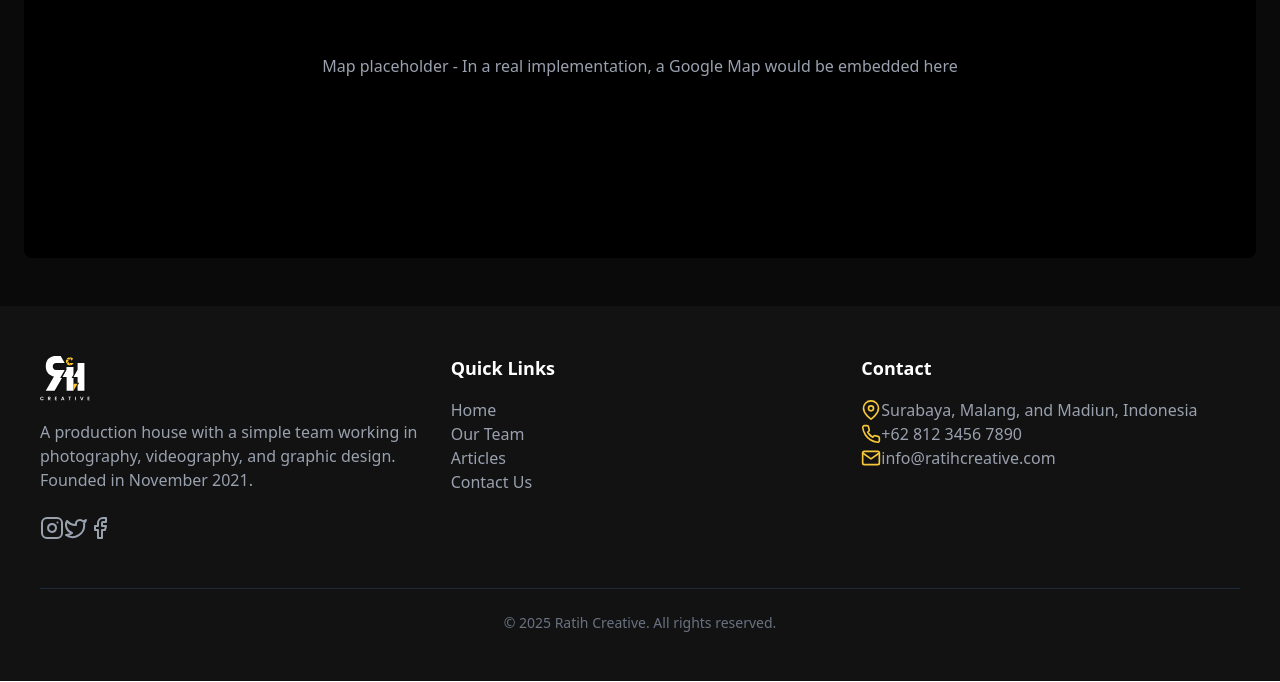
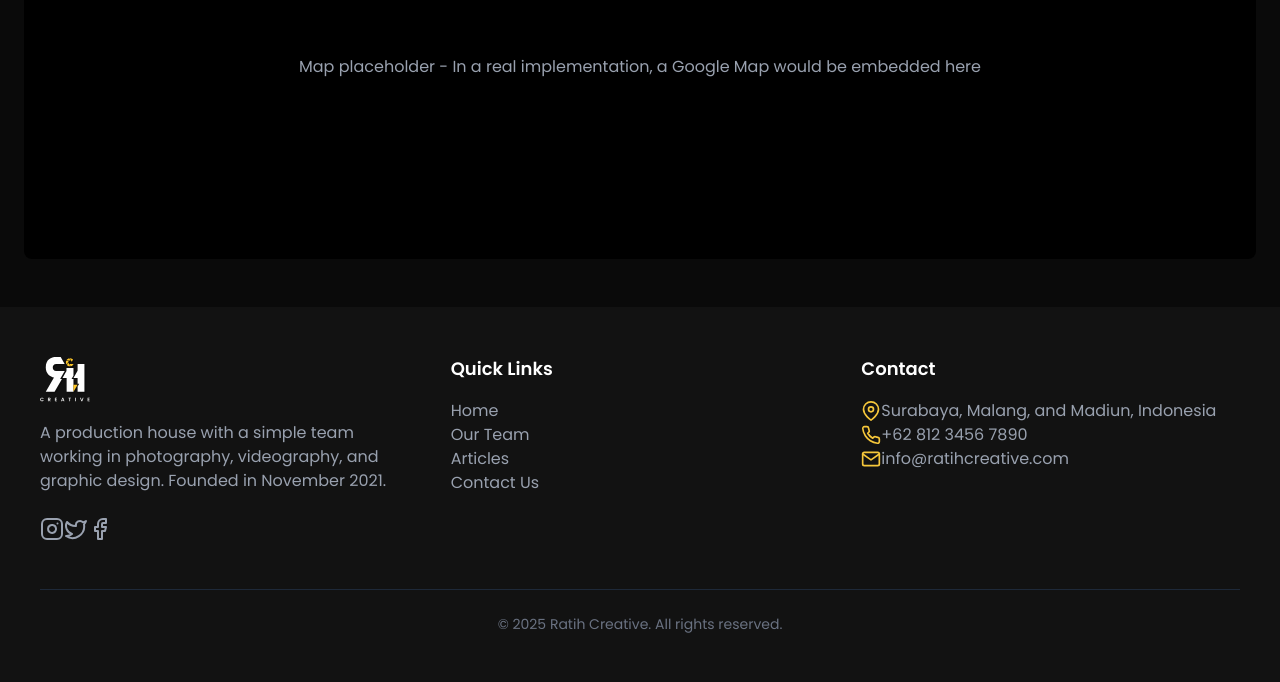
Before and after one commit to iqbalraihanfr/website-ratih-2025, a Next.js app: page /contact in a window 1280 px wide. Shown: the part 1134-1816 px from the top of the page. Built offline with nearby package versions, Linux system fonts and the light colour scheme; a web font is replaced by a local one.

Commit message:
font sans jadi poppins

```diff
--- a/src/app/globals.css
+++ b/src/app/globals.css
@@ -112,7 +112,7 @@ body {
 @theme inline {
   --color-background: var(--background);
   --color-foreground: var(--foreground);
-  --font-sans: var(--font-inter);
+  --font-sans: var(--font-poppins);
 }
 
 @media (prefers-color-scheme: dark) {
--- a/src/components/Footer.tsx
+++ b/src/components/Footer.tsx
@@ -28,7 +28,7 @@ const Footer = () => {
           </div>
 
           <div>
-            <h3 className="text-white text-lg font-semibold mb-4">Quick Links</h3>
+            <h3 className="text-white text-lg font-semibold mb-4 font">Quick Links</h3>
             <ul className="space-y-2">
               <li>
                 <Link href="/" className="text-gray-400 hover:text-ratih-gold transition-colors duration-300">Home</Link>
--- a/tailwind.config.js
+++ b/tailwind.config.js
@@ -56,9 +56,8 @@ module.exports = {
         },
       },
       fontFamily: {
-        sans: ["var(--font-poppins)", "system-ui", "sans-serif"],
+        sans: ["var(--font-poppins)", "system-ui", "sans"],
         playfair: ["var(--font-playfair)", "serif"],
-        poppins: ["var(--font-poppins)", "sans-serif"],
       },
       container: {
         center: true,
```
